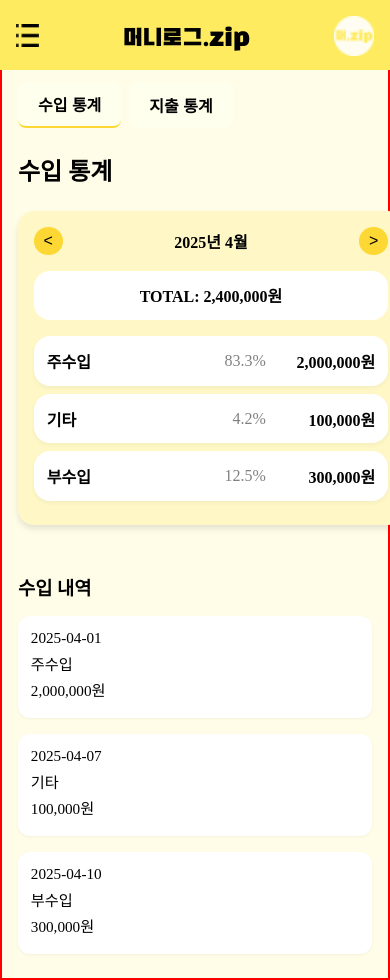
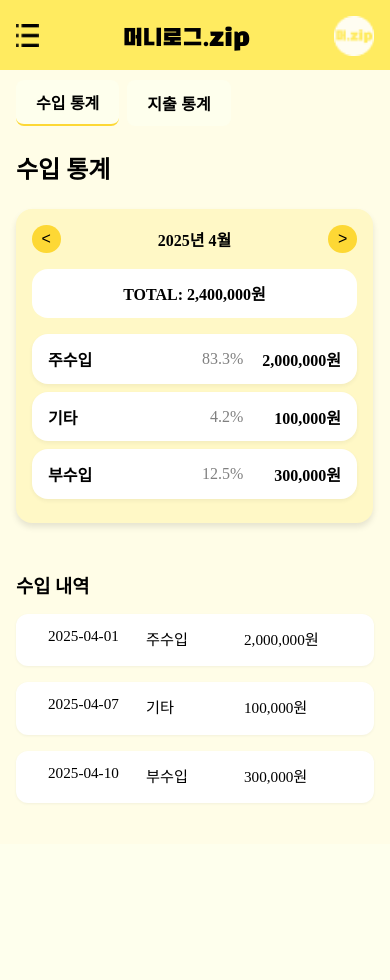
Before and after one commit to ByeongwooAn/-Skeletone-Project-Household-Ledger, a Vue app: page /cashmonth-statistics in a window 390 px wide. After the commit the page ends 844 px from the top, so only its background shows below. Built offline with nearby package versions, Linux system fonts and the light colour scheme; data requests are answered from the project's data file.

Commit message:
<refactor>: statistics css 수정
1. 수입 통계, 지출 통계 버튼 디자인 css 변경

2. (모바일 버전) 수입 통계, 지출 통계 버튼 위치 조정

3. 요약 카드 크기 조정

```diff
--- a/src/css/statistics.css
+++ b/src/css/statistics.css
@@ -2,11 +2,9 @@
 .cash-statistics-view {
   background-color: #fffde7;
   padding: 1rem;
-  margin-left: 280px;
-  width: 100%;
+  margin-left: 270px;
   min-height: 100vh;
   box-sizing: border-box;
-  border: 2px solid red;
 }
 
 /* 제목 */
@@ -24,7 +22,7 @@
 
 .tab {
   padding: 0.5rem 1rem;
-  background-color: #f0f0f0;
+  background-color: #fef9c4;
   border: none;
   font-weight: bold;
   cursor: pointer;
@@ -33,7 +31,7 @@
 }
 
 .tab.active {
-  background-color: #fff;
+  background-color: #ffeb60;
   border-bottom: 2px solid #fdd835;
 }
 
@@ -99,7 +97,7 @@
   justify-content: space-between;
   align-items: center;
   background-color: #fff;
-  padding: 0.8rem;
+  padding: 0.8rem 1rem;
   margin-bottom: 0.5rem;
   border-radius: 1rem;
   box-shadow: 0 2px 4px rgba(0, 0, 0, 0.05);
@@ -130,7 +128,7 @@
 .detail-card {
   display: flex;
   justify-content: space-between;
-  padding: 0.8rem;
+  padding: 0.8rem 2rem;
   background-color: #fff;
   margin-top: 1rem;
   margin-bottom: 0.5rem;
@@ -145,7 +143,7 @@
   font-size: 0.95rem;
 }
 
-/* 반응형 미디어 쿼리 */
+/* 모바일 버전 */
 @media (max-width: 768px) {
   .cash-statistics-view {
     margin-left: 0;
@@ -156,7 +154,7 @@
 
   .chart-area,
   .summary-box {
-    width: 100%;
+    width: 325px;
   }
 
   .tab-menu {
@@ -168,7 +166,7 @@
   }
 
   .detail-card {
-    flex-direction: column;
+    flex-direction: row;
     align-items: flex-start;
   }
 
```
